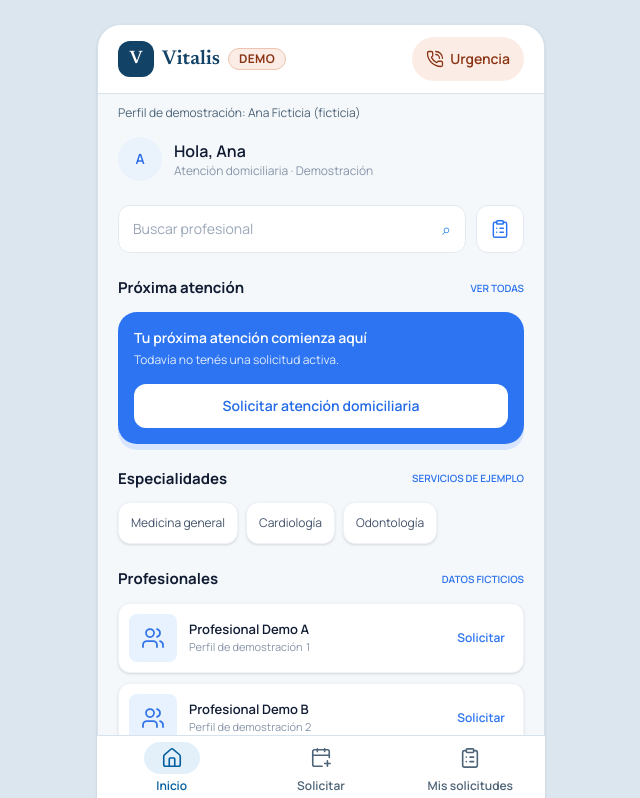
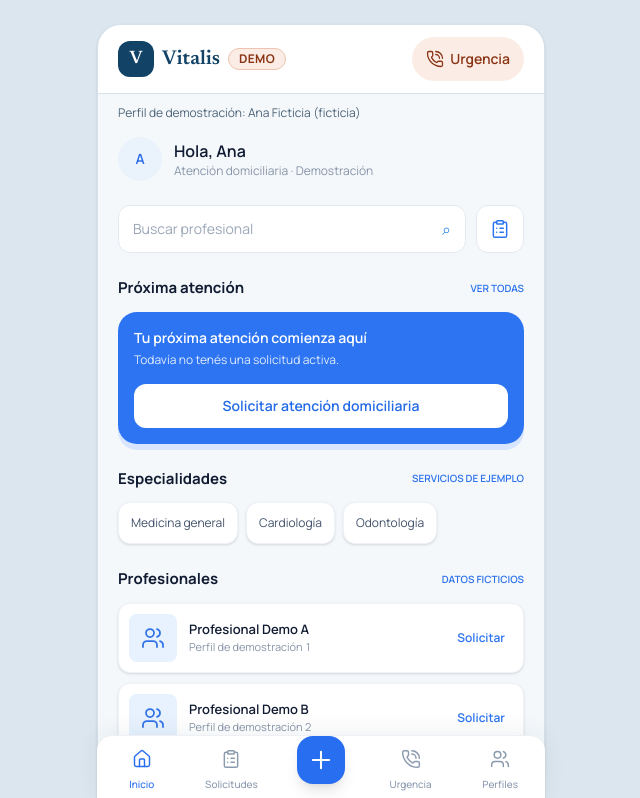
Before and after one commit to equantum-py/vitalis-demo, a Next.js app: page /paciente in a window 1280 px wide. Shown: the top 798 px of the page, without its empty margins (319-959 px from the left). Built offline with nearby package versions, Linux system fonts and the light colour scheme.

Commit message:
feat: adaptar home paciente a Medixin V02

```diff
--- a/components/TabBar.tsx
+++ b/components/TabBar.tsx
@@ -2,36 +2,28 @@
 
 import Link from "next/link";
 import { usePathname } from "next/navigation";
-import { Icono, type NombreIcono } from "@/components/Icono";
-
-const TABS: { href: string; etiqueta: string; icono: NombreIcono }[] = [
-  { href: "/paciente", etiqueta: "Inicio", icono: "inicio" },
-  { href: "/paciente/solicitar", etiqueta: "Solicitar", icono: "solicitar" },
-  { href: "/paciente/solicitudes", etiqueta: "Mis solicitudes", icono: "solicitudes" },
-];
+import { Icono } from "@/components/Icono";
 
 export function TabBar() {
   const ruta = usePathname();
+  const items = [
+    { href: "/paciente", label: "Inicio", icon: "inicio" as const },
+    { href: "/paciente/solicitudes", label: "Solicitudes", icon: "solicitudes" as const },
+    { href: "/paciente/solicitar", label: "Solicitar", icon: "mas" as const, central: true },
+    { href: "/paciente/urgencia", label: "Urgencia", icon: "urgencia" as const },
+    { href: "/demo", label: "Perfiles", icon: "usuarios" as const },
+  ];
   return (
-    <nav
-      aria-label="Navegación de pacientes"
-      className="fixed bottom-0 left-1/2 z-20 grid w-full max-w-md -translate-x-1/2 grid-cols-3 border-t border-line bg-surface pb-[env(safe-area-inset-bottom)]"
-    >
-      {TABS.map((tab) => {
-        const activa = tab.href === "/paciente" ? ruta === "/paciente" : ruta.startsWith(tab.href);
+    <nav aria-label="Navegación de pacientes" className="fixed bottom-0 left-1/2 z-20 grid w-full max-w-md -translate-x-1/2 grid-cols-5 rounded-t-2xl border-t border-[#edf1f6] bg-white pb-[env(safe-area-inset-bottom)] shadow-[0_-4px_22px_#132b4710]">
+      {items.map((item) => {
+        const active = item.href === "/paciente" ? ruta === item.href : ruta.startsWith(item.href);
         return (
-          <Link
-            key={tab.href}
-            href={tab.href}
-            aria-current={activa ? "page" : undefined}
-            className={`flex min-h-16 flex-col items-center justify-center gap-1 px-2 text-center text-xs font-semibold ${
-              activa ? "text-azul-600" : "text-ink-soft"
-            } focus-visible:outline-3 focus-visible:-outline-offset-3 focus-visible:outline-azul-600`}
-          >
-            <span className={`flex h-8 w-14 items-center justify-center rounded-full ${activa ? "bg-azul-soft" : ""}`}>
-              <Icono nombre={tab.icono} className="size-5.5" />
+          <Link key={item.href} href={item.href} aria-label={item.label} aria-current={active ? "page" : undefined}
+            className={`flex min-h-16 flex-col items-center justify-center gap-1 text-[10px] font-medium focus-visible:outline-2 focus-visible:outline-offset-[-3px] focus-visible:outline-[#286ef0] ${active ? "text-[#286ef0]" : "text-[#8c9aaf]"}`}>
+            <span className={item.central ? "flex size-12 -translate-y-2 items-center justify-center rounded-2xl bg-[#286ef0] text-white shadow-lg" : "flex size-7 items-center justify-center"}>
+              <Icono nombre={item.icon} className={item.central ? "size-7" : "size-5"} />
             </span>
-            {tab.etiqueta}
+            {!item.central && <span>{item.label}</span>}
           </Link>
         );
       })}
```
